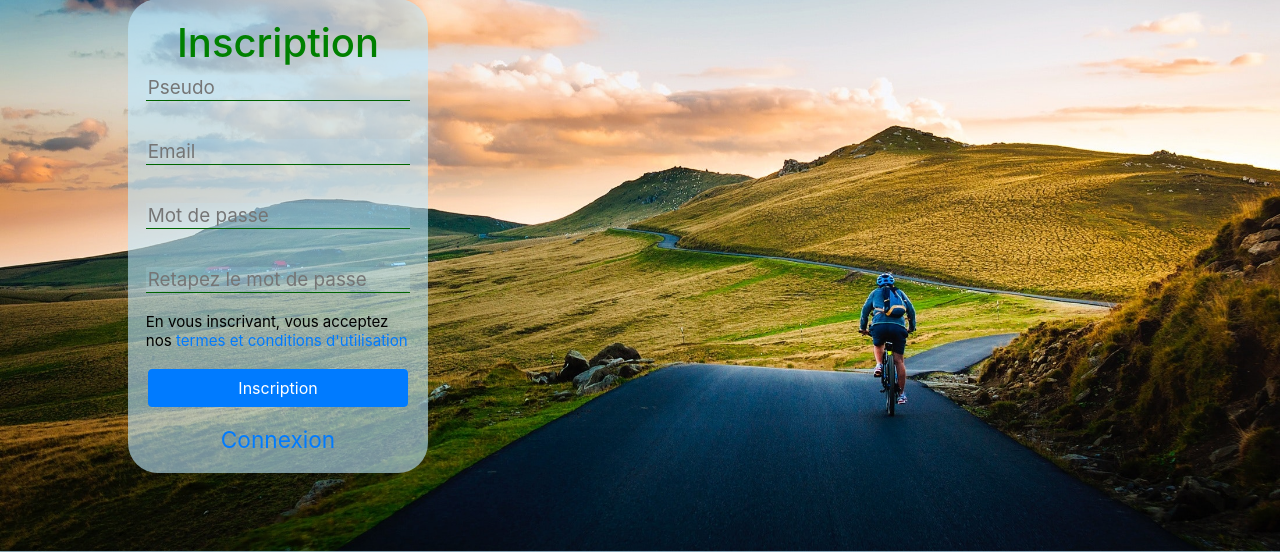
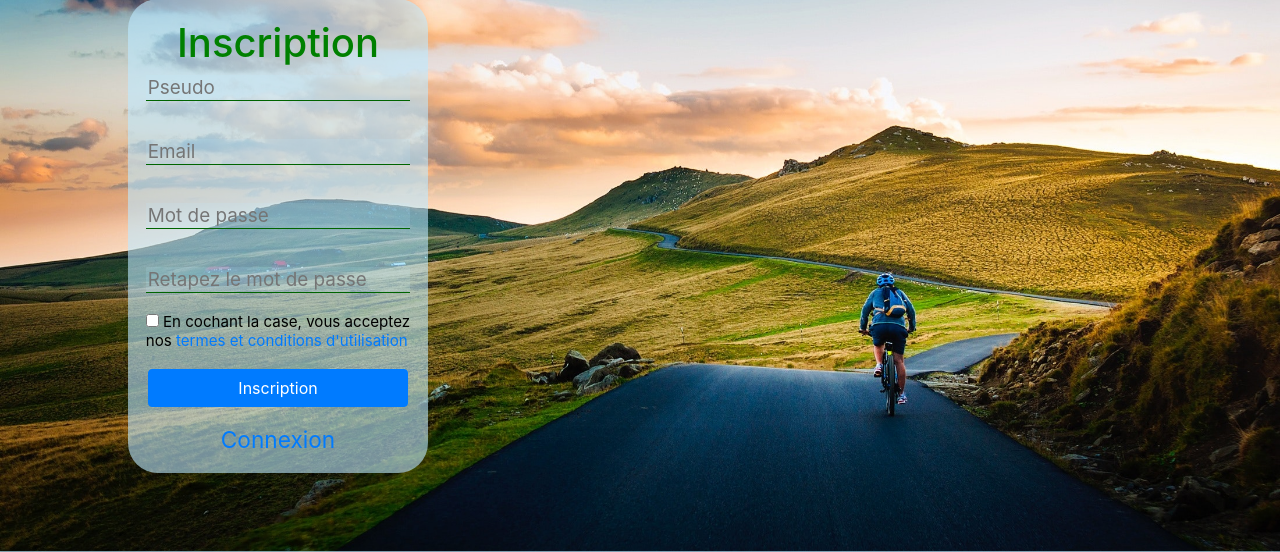
Before and after one commit to Ulysssssssssssse/RGAPP, a PHP site: page /INSCRIPTION.php in a window 1280 px wide. Shown: the part 201-753 px from the top of the page. Run offline with PHP 8.4, Linux system fonts and the light colour scheme.

Commit message:
Checkbox CGU

```diff
--- a/INSCRIPTION.php
+++ b/INSCRIPTION.php
@@ -96,7 +96,10 @@
             <br><br>
                 <input class="barre" type="password" name="password_retype" placeholder="Retapez le mot de passe" required="required" autocomplete="off">
             <br>
-            <div style="color: black;width: 7cm;">En vous inscrivant, vous acceptez nos<a href="CGU.html"> termes et conditions d'utilisation</a></div>
+            <div style="color: black;width: 7cm;">
+                <input type="checkbox" id="CGU" name="CGU" value="CGU" required="required">
+                En cochant la case, vous acceptez nos <a href="CGU.html">termes et conditions d'utilisation</a>
+            </div>
             <br>
             <button type = "submit" class="btn btn-primary btn-block">Inscription</button>
             <br>
```
